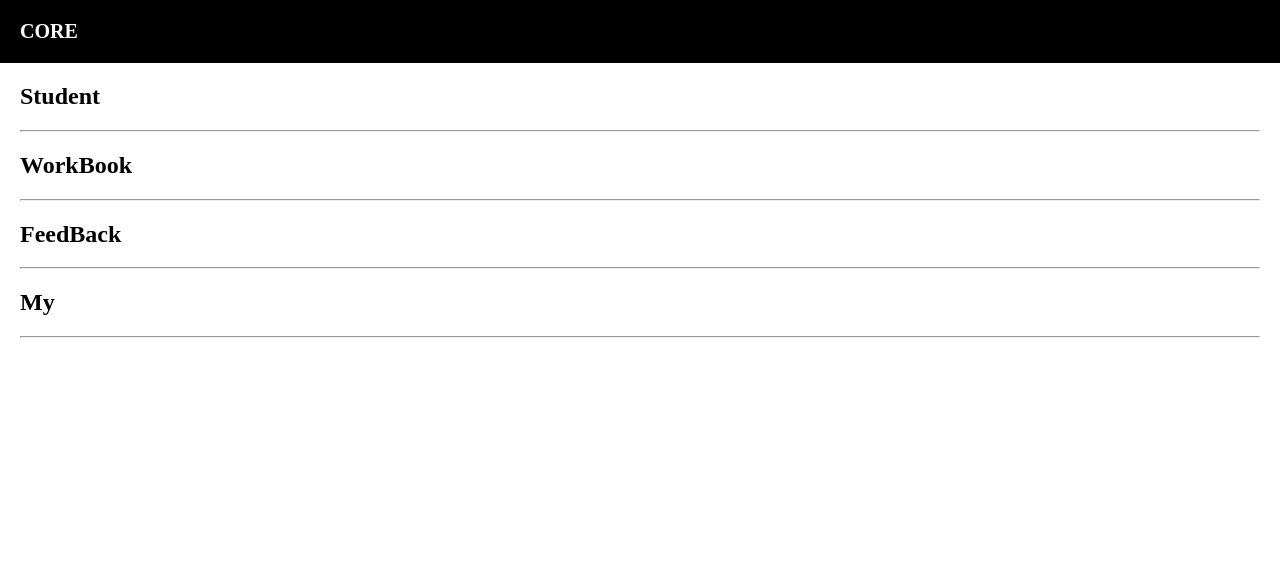
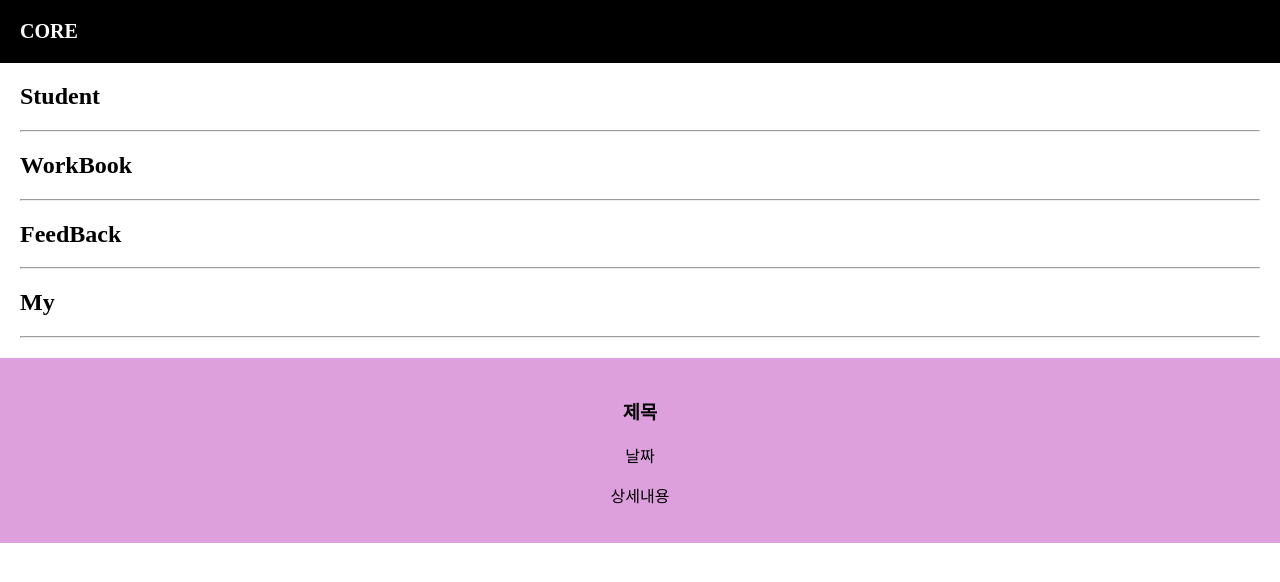
Before and after one commit to Happhee/CORE, a React (Create React App) app in the folder core/: page / in a window 1280 px wide. Shown: the top 582 px of the page. Built offline with nearby package versions, Linux system fonts and the light colour scheme.

Commit message:
[ADD] 모달 추가

```diff
--- a/core/src/App.css
+++ b/core/src/App.css
@@ -20,6 +20,12 @@ body{
   text-align: left;
   padding-left: 20px;
   padding-right: 20px;
+}
+
+.modal {
+  margin-top: 20px;
+  padding: 20px;
+  background: plum;
 }
 
 .App-logo {
--- a/core/src/App.js
+++ b/core/src/App.js
@@ -7,29 +7,57 @@ function App() {
   let [title, title_modify] = useState(['Student', 'WorkBook', 'FeedBack', 'My']); // [array , fun ]
   //state데이터, state데이터 변경 함수
 
+
+  function Title_modify() {
+    var newArray = [...title];
+    newArray[0] = 'Not - Student ';
+    title_modify(newArray);
+  }
+
   return (
     <div className="App">
       <div className="black-nav">
         CORE
       </div>
+
       <div className="list" >
-        <h2 onClick={() => { console.log(1) }}> {title[0]}  </h2>
+        <h2 onClick={Title_modify}> {title[0]}  </h2>
         <hr />
       </div>
+
       <div className="list" >
         <h2> {title[1]}</h2>
         <hr />
       </div>
+
       <div className="list" >
         <h2> {title[2]}</h2>
         <hr />
       </div>
+
       <div className="list" >
         <h2> {title[3]}</h2>
         <hr />
       </div>
+
+      <Modal />
+
     </div>
+
   );
+
+}
+
+function Modal() {
+  return (
+    <>
+      <div className="modal">
+        <h3>제목</h3>
+        <p>날짜</p>
+        <p>상세내용</p>
+      </div>
+    </>
+  )
 }
 
 export default App;
```
